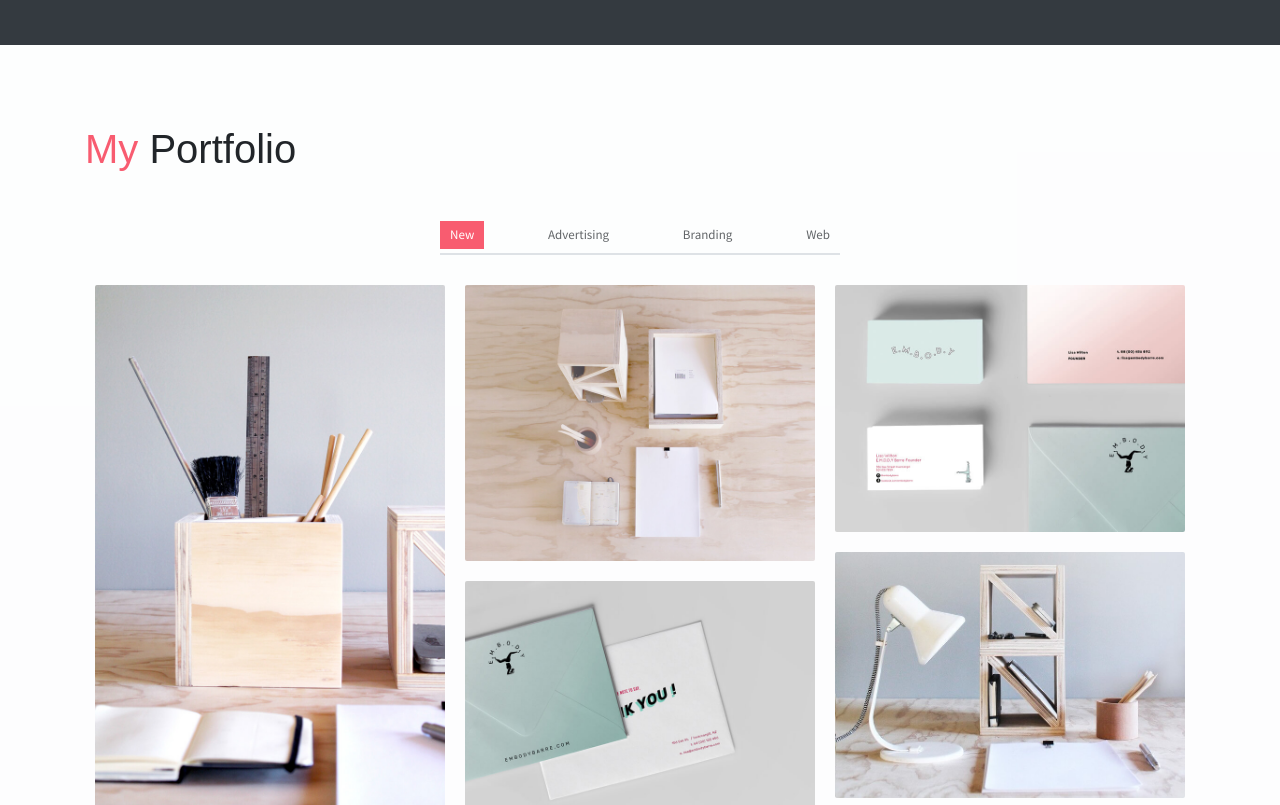
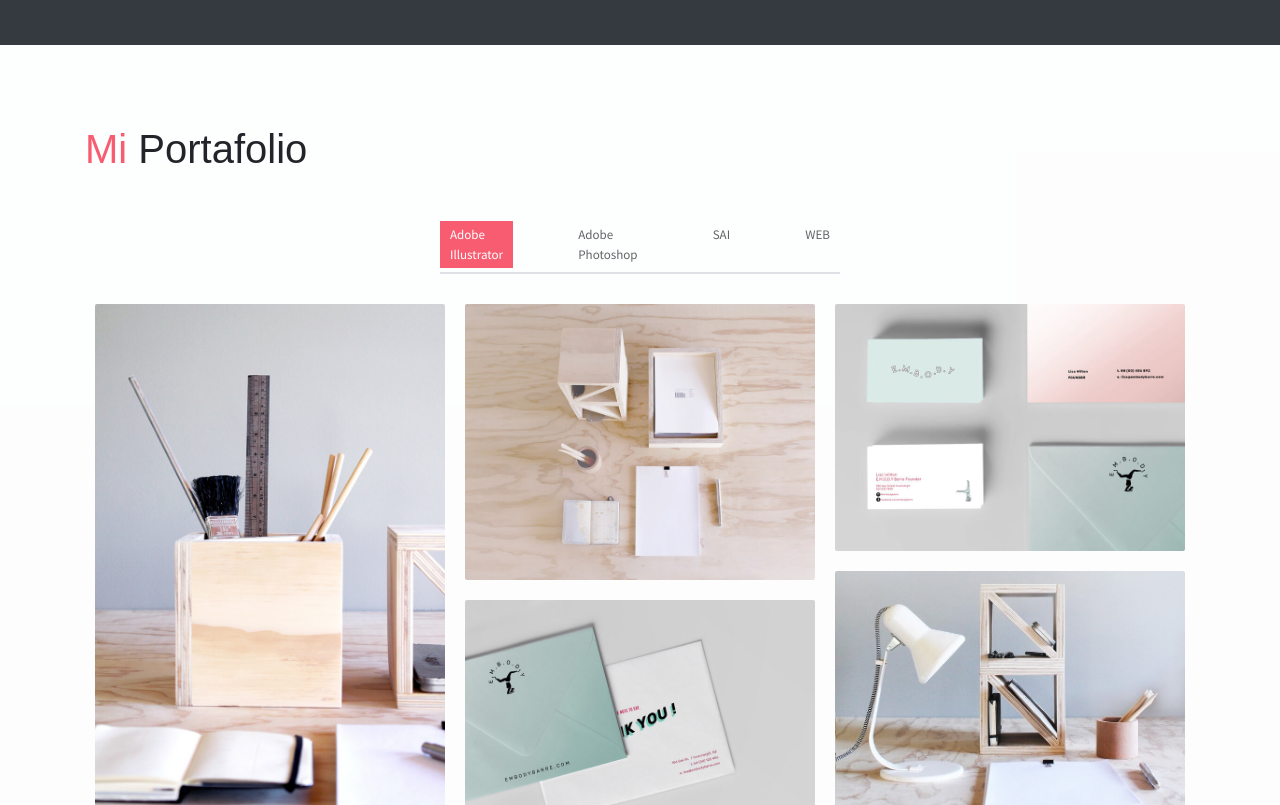
Before and after one commit to JuanEraso23/Curriculum, a website: page public_html/index.html in a window 1280 px wide. Shown: the part 4929-5734 px from the top of the page. Drawn offline with Linux system fonts and the light colour scheme; some packages are replaced by stand-ins of ours.

Commit message:
se edito el portafolio

```diff
--- a/public_html/index.html
+++ b/public_html/index.html
@@ -390,20 +390,20 @@
     <!-- Portfolio Section -->
     <section class="section bg-custom-gray" id="portfolio">
         <div class="container">
-            <h1 class="mb-5"><span class="text-danger">My</span> Portfolio</h1>
+            <h1 class="mb-5"><span class="text-danger">Mi</span> Portafolio</h1>
             <div class="portfolio">
                 <div class="filters">
                     <a href="#" data-filter=".new" class="active">
-                        New
+                        Adobe Illustrator
                     </a>
                     <a href="#" data-filter=".advertising">
-                        Advertising
+                        Adobe Photoshop
                     </a>
                     <a href="#" data-filter=".branding">
-                        Branding
+                        SAI
                     </a>
                     <a href="#" data-filter=".web">
-                        Web
+                        WEB
                     </a>
                 </div>
                 <div class="portfolio-container">
@@ -414,7 +414,6 @@
                                 <a class="img-popup" href="assets/imgs/web-1.jpg"></a>
                                 <div class="text-holder">
                                     <h6 class="title">WEB</h6>
-                                    <p class="subtitle">Expedita corporis doloremque velit in totam!</p>
                                 </div>
                             </div>
                         </div>
@@ -426,7 +425,6 @@
                                 <a class="img-popup" href="assets/imgs/web-2.jpg"></a>
                                 <div class="text-holder">
                                     <h6 class="title">WEB</h6>
-                                    <p class="subtitle">Expedita corporis doloremque velit in totam!</p>
                                 </div>
                             </div>
                         </div>
@@ -437,8 +435,7 @@
                             <div class="content-holder">
                                 <a class="img-popup" href="assets/imgs/advertising-2.jpg"></a>
                                 <div class="text-holder">
-                                    <h6 class="title">ADVERSTISING</h6>
-                                    <p class="subtitle">Expedita corporis doloremque velit in totam!</p>
+                                    <h6 class="title">Adobe Photoshop</h6>
                                 </div>
                             </div>
                         </div>
@@ -450,7 +447,6 @@
                                 <a class="img-popup" href="assets/imgs/web-4.jpg"></a>
                                 <div class="text-holder">
                                     <h6 class="title">WEB</h6>
-                                    <p class="subtitle">Expedita corporis doloremque velit in totam!</p>
                                 </div>
                             </div>
                         </div>
@@ -462,8 +458,7 @@
                             <div class="content-holder">
                                 <a class="img-popup" href="assets/imgs/advertising-1.jpg"></a>
                                 <div class="text-holder">
-                                    <h6 class="title">ADVERSITING</h6>
-                                    <p class="subtitle">Expedita corporis doloremque velit in totam!</p>
+                                    <h6 class="title">Adobe Photoshop</h6>
                                 </div>
                             </div>
                         </div>
@@ -475,7 +470,6 @@
                                 <a class="img-popup" href="assets/imgs/web-3.jpg"></a>
                                 <div class="text-holder">
                                     <h6 class="title">WEB</h6>
-                                    <p class="subtitle">Expedita corporis doloremque velit in totam!</p>
                                 </div>
                             </div>
                         </div>
@@ -486,8 +480,7 @@
                            <div class="content-holder">
                                 <a class="img-popup" href="assets/imgs/advertising-3.jpg"></a>
                                 <div class="text-holder">
-                                    <h6 class="title">ADVERSITING</h6>
-                                    <p class="subtitle">Expedita corporis doloremque velit in totam!</p>
+                                    <h6 class="title">Adobe Photoshop</h6>
                                 </div>
                             </div>
                         </div>
@@ -498,12 +491,10 @@
                             <div class="content-holder">
                                 <a class="img-popup" href="assets/imgs/advertising-4.jpg"></a>
                                 <div class="text-holder">
-                                    <h6 class="title">ADVERTISING</h6>
-                                    <p class="subtitle">Expedita corporis doloremque velit in totam!</p>
+                                    <h6 class="title">Adobe Photoshop</h6>
                                 </div>
                             </div>
                         </div>
-
                     </div>
                     <div class="col-md-6 col-lg-4 branding new">
                         <div class="portfolio-item">
@@ -511,8 +502,7 @@
                             <div class="content-holder">
                                 <a class="img-popup" href="assets/imgs/branding-1.jpg"></a>
                                 <div class="text-holder">
-                                    <h6 class="title">BRANDING</h6>
-                                    <p class="subtitle">Expedita corporis doloremque velit in totam!</p>
+                                    <h6 class="title">SAI</h6>
                                 </div>
                             </div>
                         </div>
@@ -523,8 +513,7 @@
                             <div class="content-holder">
                                 <a class="img-popup" href="assets/imgs/branding-2.jpg"></a>
                                 <div class="text-holder">
-                                    <h6 class="title">BRANDING</h6>
-                                    <p class="subtitle">Expedita corporis doloremque velit in totam!</p>
+                                    <h6 class="title">SAI</h6>
                                 </div>
                             </div>
                         </div>
@@ -535,8 +524,7 @@
                             <div class="content-holder">
                                 <a class="img-popup" href="assets/imgs/branding-3.jpg"></a>
                                 <div class="text-holder">
-                                    <h6 class="title">BRANDING</h6>
-                                    <p class="subtitle">Expedita corporis doloremque velit in totam!</p>
+                                    <h6 class="title">Adobe Photoshop</h6>
                                 </div>
                             </div>
                         </div>
@@ -547,8 +535,7 @@
                             <div class="content-holder">
                                 <a class="img-popup" href="assets/imgs/branding-4.jpg"></a>
                                 <div class="text-holder">
-                                    <h6 class="title">BRANDING</h6>
-                                    <p class="subtitle">Expedita corporis doloremque velit in totam!</p>
+                                    <h6 class="title">Adobe Photoshop</h6>
                                 </div>
                             </div>
                         </div>
@@ -559,8 +546,7 @@
                             <div class="content-holder">
                                 <a class="img-popup" href="assets/imgs/branding-5.jpg"></a>
                                 <div class="text-holder">
-                                    <h6 class="title">BRANDING</h6>
-                                    <p class="subtitle">Expedita corporis doloremque velit in totam!</p>
+                                    <h6 class="title">Adobe Photoshop</h6>
                                 </div>
                             </div>
                         </div>
```
